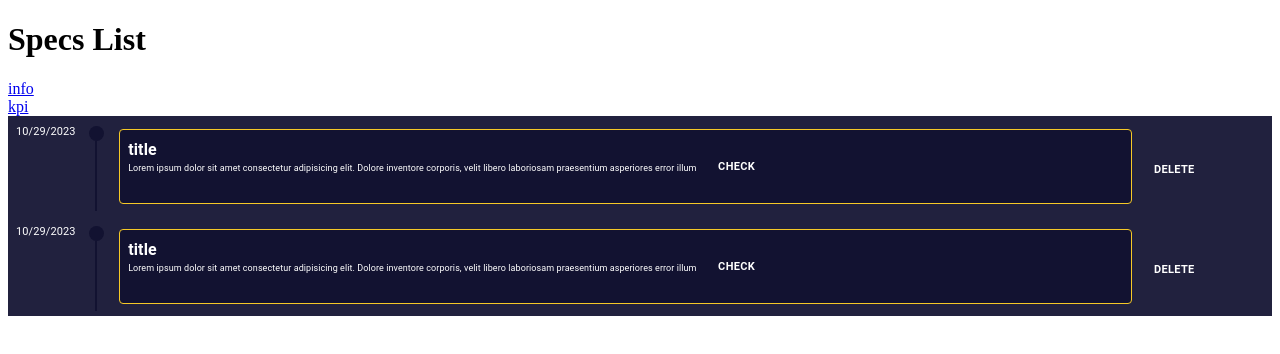
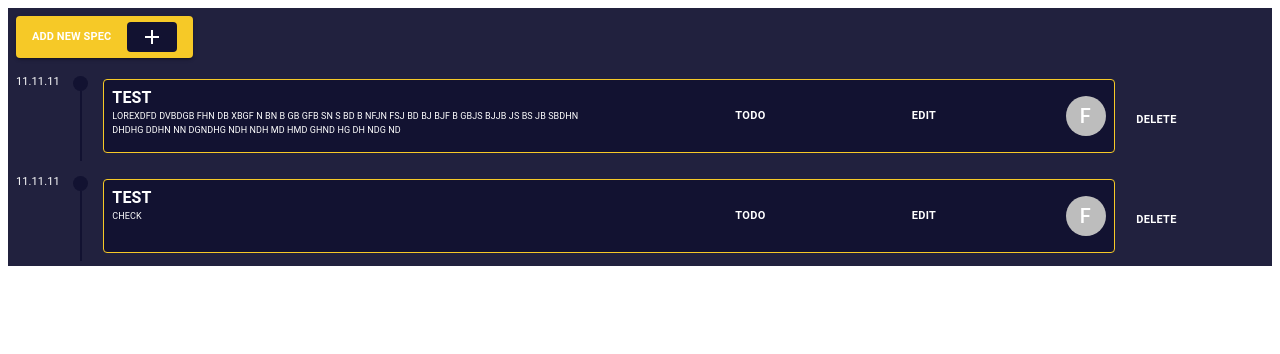
Before and after one commit to Mego-Program/Jlm-Specs-2, a React (Vite) app: page / in a window 1280 px wide. Shown: the top 354 px of the page. Built offline with nearby package versions, Linux system fonts and the light colour scheme.

Commit message:
finished specs list page

```diff
--- a/src/components/DialogSelcet.jsx
+++ b/src/components/DialogSelcet.jsx
@@ -4,7 +4,7 @@ import { useState } from 'react';
 
 function DialogSelect(props) {
   const [open, setOpen] = useState(false);
-  const [status, setStatus] = useState('');
+  const [status, setStatus] = useState(props.status);
 
   const handleChange = (event) => {
     setStatus(event.target.value);
@@ -23,28 +23,28 @@ function DialogSelect(props) {
 
   return (
     <Box sx={{height:'100%', display:'flex', alignItems:'center' }}>
-      <Button sx={{color:'text.primary', fontWeight:'700', fontSize:11}} id='status' onClick={handleClickOpen}>check</Button>
+      <Button sx={{color:'text.primary', fontWeight:'700', fontSize:11}} id='status' onClick={handleClickOpen}>{status}</Button>
       <Dialog disableEscapeKeyDown open={open} onClose={handleClose}>
-        <DialogTitle>status</DialogTitle>
-        <DialogContent>
+        <DialogTitle  sx={{bgcolor:'background.y', color:'#121231'}}>status</DialogTitle>
+        <DialogContent sx={{bgcolor:'background.y'}}>
           <Box component="form" sx={{ display: 'flex', flexWrap: 'wrap' }}>
             <FormControl sx={{ m: 1, minWidth: 120 }}>
-              <InputLabel htmlFor="demo-dialog-native">Status</InputLabel>
+              <InputLabel sx={{color:'text.primary'}} htmlFor="demo-dialog-native">Status</InputLabel>
               <Select
                 native
                 value={status}
                 onChange={handleChange}
-                input={<OutlinedInput label="Status" id="demo-dialog-native" />}
+                input={<OutlinedInput sx={{color:'#121231'}} label="Status" id="demo-dialog-native" />}
               >
-                <option selected value={'1'}>1</option>
-                <option value={'2'}>2</option>
-                <option value={'3'}>3</option>
+                <option selected value={props.first}>{props.first}</option>
+                <option value={props.second}>{props.second}</option>
+                <option value={props.third}>{props.third}</option>
               </Select>
             </FormControl>
           </Box>
         </DialogContent>
-        <DialogActions>
-          <Button onClick={handleClose}>Ok</Button>
+        <DialogActions sx={{bgcolor:'background.y'}}>
+          <Button sx={{bgcolor:'background.b2', color:'text.primary'}} onClick={handleClose}>Ok</Button>
         </DialogActions>
       </Dialog>
     </Box>
--- a/src/components/SpecObject.jsx
+++ b/src/components/SpecItem.jsx
@@ -1,9 +1,8 @@
-import { Box, Button, Typography, ListItem } from "@mui/material";
+import { Box, Button, Typography, ListItem, Avatar } from "@mui/material";
 import DialogSelect from "./DialogSelcet";
+import { Info } from "@mui/icons-material";
 
-function SpecObject() {
-  let date = new Date();
-  let currectDay = date.toLocaleDateString();
+function SpecObject(item) {
   return (
     <ListItem
       sx={{
@@ -17,7 +16,7 @@ function SpecObject() {
       }}
     >
       <Box sx={{ textAlign: "center", marginX: 1 }}>
-        <Typography sx={{ fontSize: 11 }}>{currectDay}</Typography>
+        <Typography sx={{ fontSize: 11 }}>{item.date}</Typography>
       </Box>
       <Box
         sx={{
@@ -39,8 +38,9 @@ function SpecObject() {
         />
         <Box sx={{ bgcolor: "background.b2", width: "2px", height: "70px" }} />
       </Box>
-      <Box
+      <Button
         sx={{
+          color:'text.primary',
           bgcolor: "background.b2",
           border: 1,
           borderColor: "background.y",
@@ -49,35 +49,27 @@ function SpecObject() {
           display: "flex",
           height: "80%",
           margin: "5px 10px",
+          justifyContent:'space-between',
         }}
       >
-        <Box sx={{padding:1}}>
-          <Typography sx={{margin:0, padding:0, fontWeight:700}}>title</Typography>
-          <Typography sx={{ fontSize: 9 }}>
-            Lorem ipsum dolor sit amet consectetur adipisicing elit. Dolore
-            inventore corporis, velit libero laboriosam praesentium asperiores
-            error illum
+        <Box  sx={{  width:'50%', textAlign:'start', height:'100%'}}>
+          <Typography onClick='' sx={{ margin: 0, padding: 0, fontWeight: 700 }}>
+            {item.title}
+          </Typography>
+          <Typography  sx={{ fontSize: 9 }}>
+            {item.info}
           </Typography>
         </Box>
-        <DialogSelect/>
+        <DialogSelect first='todo' second='in progress' third='done' status='todo'/>
+        <Box sx={{display:'flex', alignItems:'center', justifyContent:'center'}}>
+          <Button sx={{ color: "text.primary", fontSize: 11, fontWeight: 700 }}>
+            Edit
+          </Button>
+        </Box>
+        <Avatar>f</Avatar>
 
+      </Button>
 
-        {/* <FormControl fullWidth>
-          <InputLabel id='status'>status</InputLabel>
-        <Select id='status'>
-          <MenuItem value={'ToDo'} selected>ToDo</MenuItem>
-          <MenuItem value={"In-progress"}>In progress</MenuItem>
-          <MenuItem value={"Done"}>Done</MenuItem>
-        </Select>
-        </FormControl> */}
-
-
-        {/* <Select class="form-select" aria-label="Default select example">
-          <MenuItem selected>Can I work?</MenuItem>
-          <MenuItem value="In-progress">Edit</MenuItem>
-          <MenuItem value="Done">Done</MenuItem>
-        </Select> */}
-      </Box>
       <Box
         sx={{
           display: "flex",
@@ -86,9 +78,14 @@ function SpecObject() {
           height: "100%",
         }}
       >
-        <Button margin="0" padding="0" sx={{color:'text.primary', fontSize:11, fontWeight:700}}>
+        <Button
+          margin="0"
+          padding="0"
+          sx={{ color: "text.primary", fontSize: 11, fontWeight: 700 }}
+        >
           Delete
         </Button>
+
       </Box>
     </ListItem>
   );
--- a/src/pages/SpecsList.jsx
+++ b/src/pages/SpecsList.jsx
@@ -1,22 +1,61 @@
 // import React, { useState } from 'react';
-import { Button } from "@mui/material";
-import SpecObject from "../components/SpecObject";
+import { Box, Button, List, Typography } from "@mui/material";
+import SpecItem from "../components/SpecItem";
 import { Link } from "react-router-dom";
+import AddIcon from "@mui/icons-material/Add";
 
 function SpecsList() {
+  let specsList = [
+    {
+      date: "11.11.11",
+      title: "test",
+      team:['a','b','c'],
+      info: "lorexdfd dvbdgb fhn db xbgf n bn b gb gfb sn s bd b  nfjn fsj bd bj bjf b gbjs bjjb js bs jb sbdhn dhdhg ddhn nn dgndhg ndh ndh md hmd ghnd hg dh ndg nd",
+    },
+    {
+      date: "11.11.11",
+      title: "test",
+      team:['a','b','c'],
+      info: "check",
+    },
+  ];
+
   return (
     <div>
-      <h1>Specs List</h1>
-      <Link to="./SpecInfo">info</Link>
-      <br />
-      <Link to="./SpecKpi">kpi</Link>
-      {/* <BasicStack /> */}
+      <Box sx={{ bgcolor: "background.b1", padding: 1 }}>
+        <Link to={"./SpecKpi"}>
+          <Button variant="contained" sx={{ bgcolor: "background.y" }}>
+            <Typography fontSize={11} fontWeight={700}>
+              Add New Spec
+            </Typography>
+            <Box
+              sx={{
+                bgcolor: "background.b2",
+                display: "flex",
+                height: "30px",
+                width: "50px",
+                marginLeft: 2,
+                alignItems: "center",
+                justifyContent: "center",
+                borderRadius: 1,
+              }}
+            >
+              <AddIcon />
+            </Box>
+          </Button>
+        </Link>
+      </Box>
 
-
-
-
-      <SpecObject/>
-      <SpecObject/>
+      <List sx={{ padding: 0 }}>
+        {specsList.map((spec, index) => (
+          <SpecItem
+            date={spec.date}
+            title={spec.title}
+            info={spec.info}
+            id={index}
+          />
+        ))}
+      </List>
     </div>
   );
 }
```
